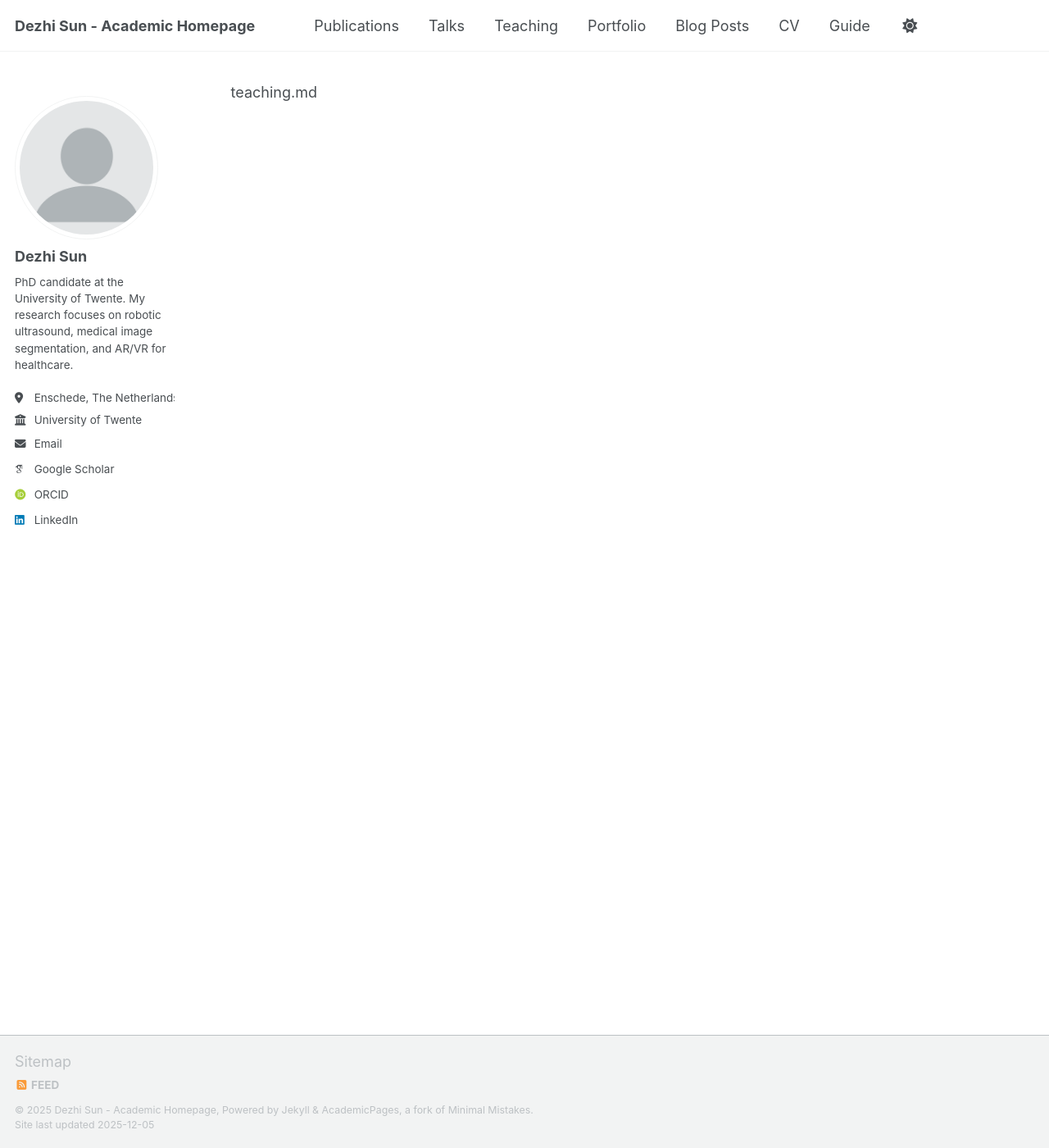
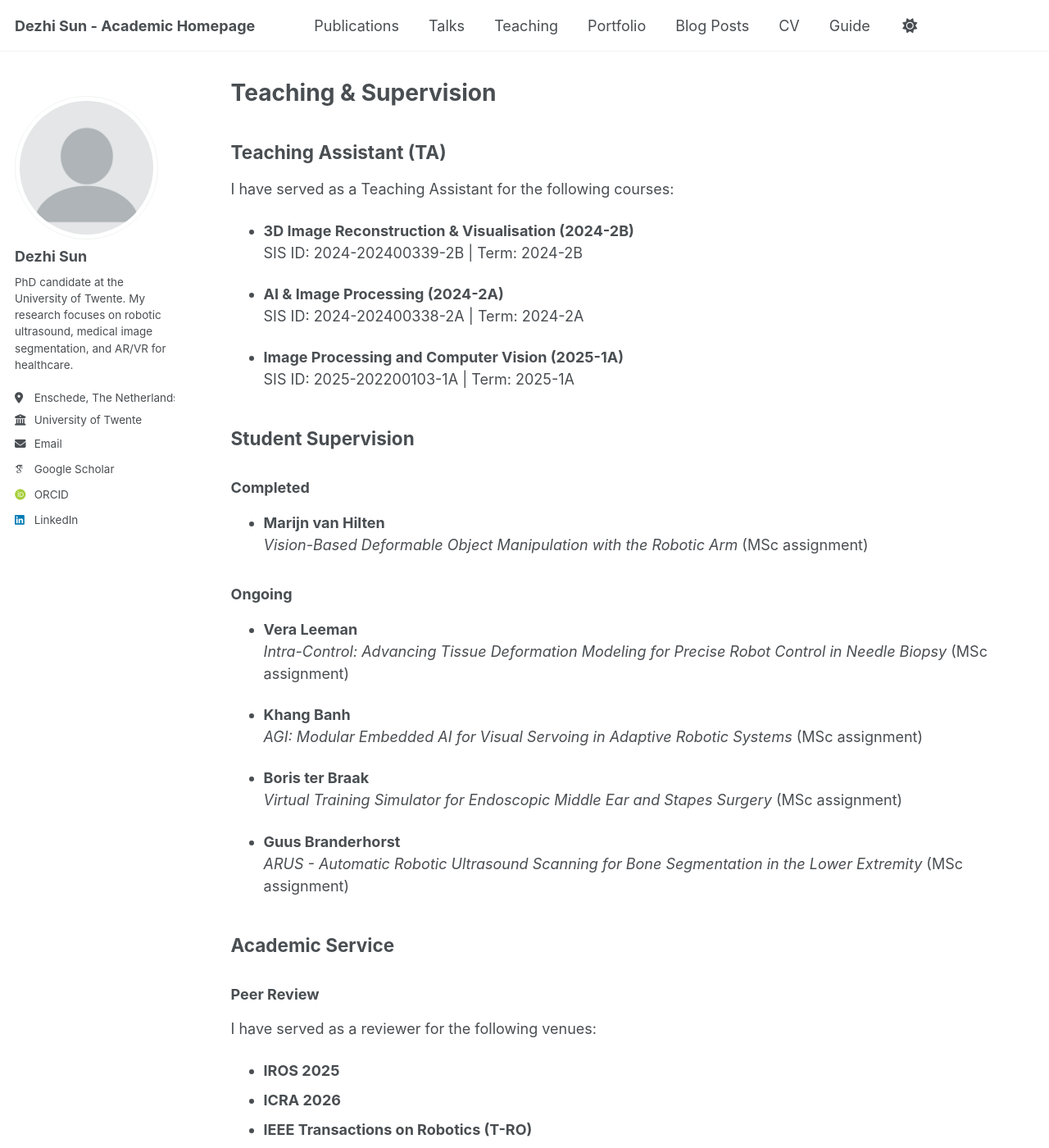
Before and after one commit to Jacksundezhi/Jacksundezhi.github.io, a Jekyll site: the page built from _pages/teaching.md, in a window 1280 px wide and 1400 px high. Shown: the whole window at 82% size. Built offline with Jekyll 4.4.1, drawn with Linux system fonts in a browser that asks for light colours; some web fonts are replaced; our own code applies the rules of GitHub Pages for plain Markdown files; a script bundle is joined from its source files by our own code; library files that are not in the unit come from our copies; some of the changed text lies outside the part shown.

Commit message:
Update teaching page with roles and supervision details
Added teaching assistant roles, student supervision details, and academic service information.

```diff
--- a/_pages/teaching.md
+++ b/_pages/teaching.md
@@ -1 +1,54 @@
-teaching.md
+---
+layout: archive
+title: "Teaching & Supervision"
+permalink: /teaching/
+author_profile: true
+---
+
+## Teaching Assistant (TA)
+
+I have served as a Teaching Assistant for the following courses:
+
+- **3D Image Reconstruction & Visualisation (2024-2B)**
+  SIS ID: 2024-202400339-2B | Term: 2024-2B
+
+- **AI & Image Processing (2024-2A)**
+  SIS ID: 2024-202400338-2A | Term: 2024-2A
+
+- **Image Processing and Computer Vision (2025-1A)**
+  SIS ID: 2025-202200103-1A | Term: 2025-1A
+
+
+## Student Supervision
+
+### Completed
+
+- **Marijn van Hilten**
+  *Vision-Based Deformable Object Manipulation with the Robotic Arm* (MSc assignment)
+
+
+### Ongoing
+
+- **Vera Leeman**
+  *Intra-Control: Advancing Tissue Deformation Modeling for Precise Robot Control in Needle Biopsy* (MSc assignment)
+
+- **Khang Banh**
+  *AGI: Modular Embedded AI for Visual Servoing in Adaptive Robotic Systems* (MSc assignment)
+
+- **Boris ter Braak**
+  *Virtual Training Simulator for Endoscopic Middle Ear and Stapes Surgery* (MSc assignment)
+
+- **Guus Branderhorst**
+  *ARUS - Automatic Robotic Ultrasound Scanning for Bone Segmentation in the Lower Extremity* (MSc assignment)
+
+
+## Academic Service
+
+### Peer Review
+
+I have served as a reviewer for the following venues:
+
+- **IROS 2025**
+- **ICRA 2026**
+- **IEEE Transactions on Robotics (T-RO)**
+- **IEEE Transactions on Visualization and Computer Graphics (TVCG)**
```
